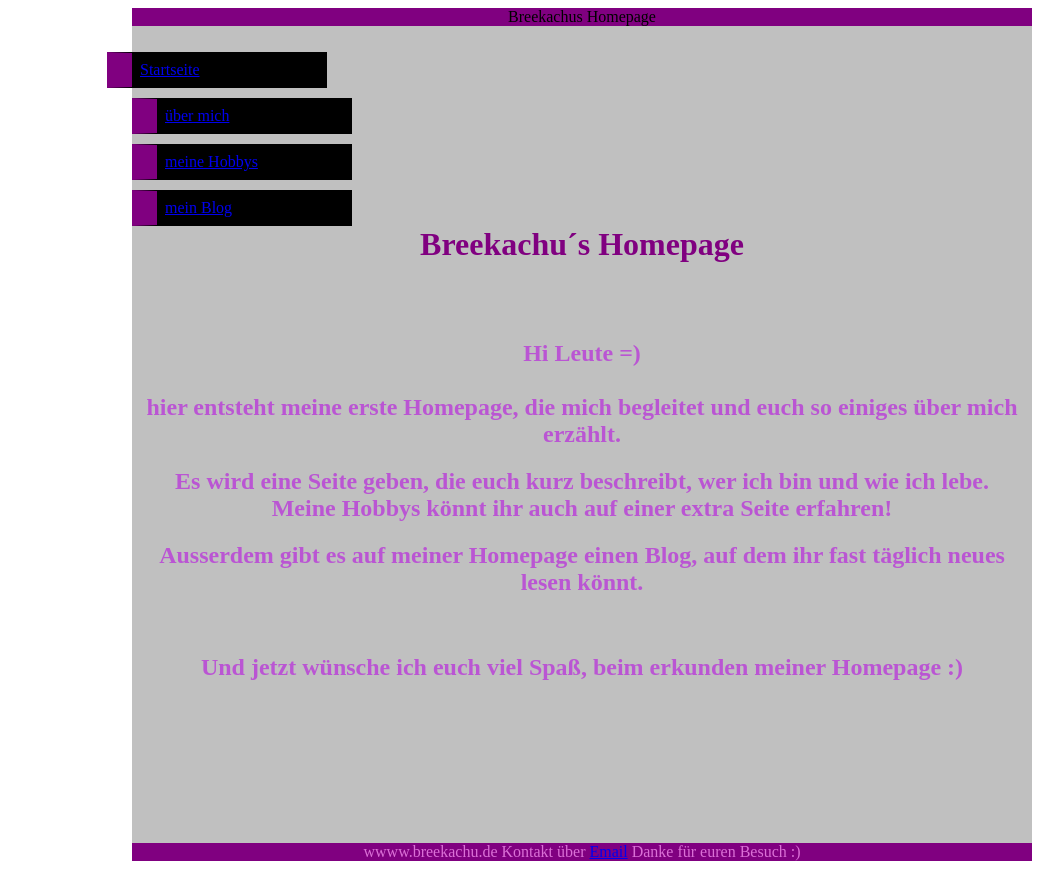
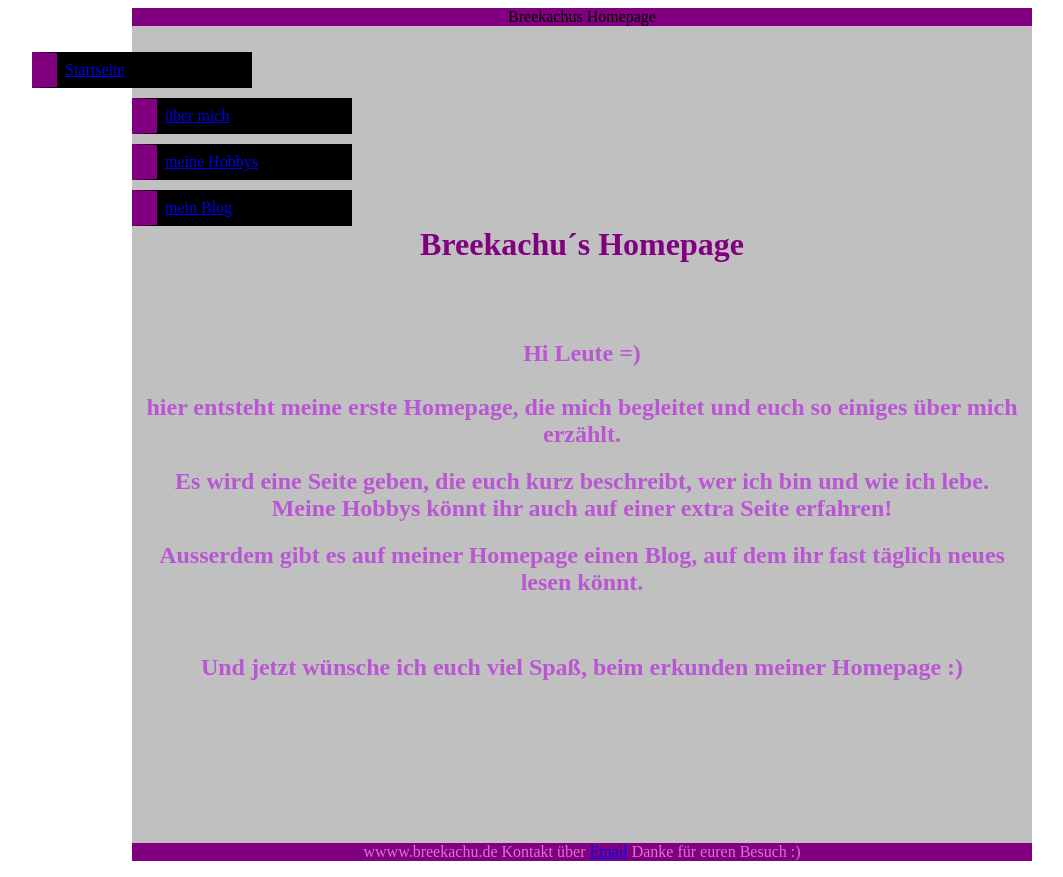
Before and after one commit to Breekachux3/breekachus-homepage, a plain HTML site: page index.html in a window 1280 px wide. Shown: the whole page, without its empty margins (58-1121 px from the left). Drawn offline with Linux system fonts and the light colour scheme.

Commit message:
Document checking completed. No errors or warnings to show.
Document checking completed. No errors or warnings to show.

```diff
--- a/index.html
+++ b/index.html
@@ -14,10 +14,10 @@ content="kurzbeschreibung">
   </div>
   <div id="nav">
   <ul>
-    <div class="float-left">
-  <li><a href="index.html">Startseite</a></li>
-</div>
-  <li><a href="ueber-mich.html">über mich<a/></li>
+
+  <li class="float-left"><a href="index.html">Startseite</a></li>
+
+  <li><a href="ueber-mich.html">über mich</a></li>
   <li><a href="meine-hobbies.html">meine Hobbys</a></li>
   <li><a href="mein-blog.html">mein Blog</a></li>
   </ul>
```
